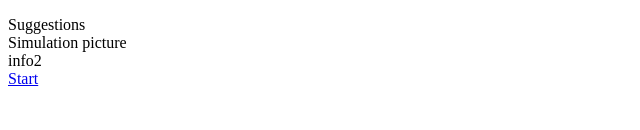
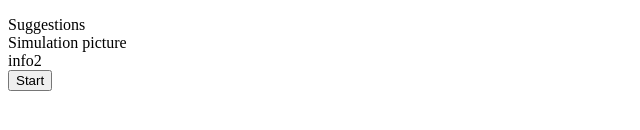
Before and after one commit to schooldom/simulation-home, a website: page index.html in a window 1280 px wide. Shown: the part 208-338 px from the top of the page, 0-640 px from the left. Drawn offline with Linux system fonts and the light colour scheme.

Commit message:
1 file modified

```diff
--- a/index.html
+++ b/index.html
@@ -22,5 +22,5 @@
     </div>
   <div id="title">Simulation picture</div>
   <div id="info2">info2</div>
-  <footer id="pageFooter"><a class="button" href="https://simulation.stackblitz.io">Start</a></footer>
+  <footer id="pageFooter"><button onclick="window.location.href = 'https://simulation.stackblitz.io';">Start</button></footer>
 </body>
```
